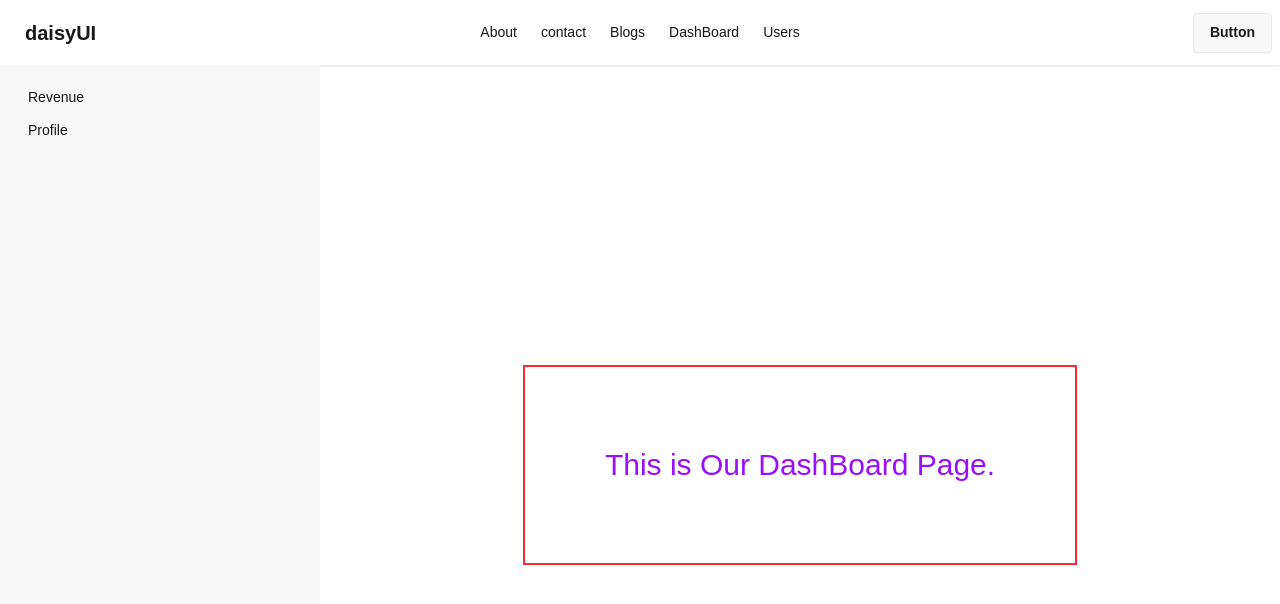
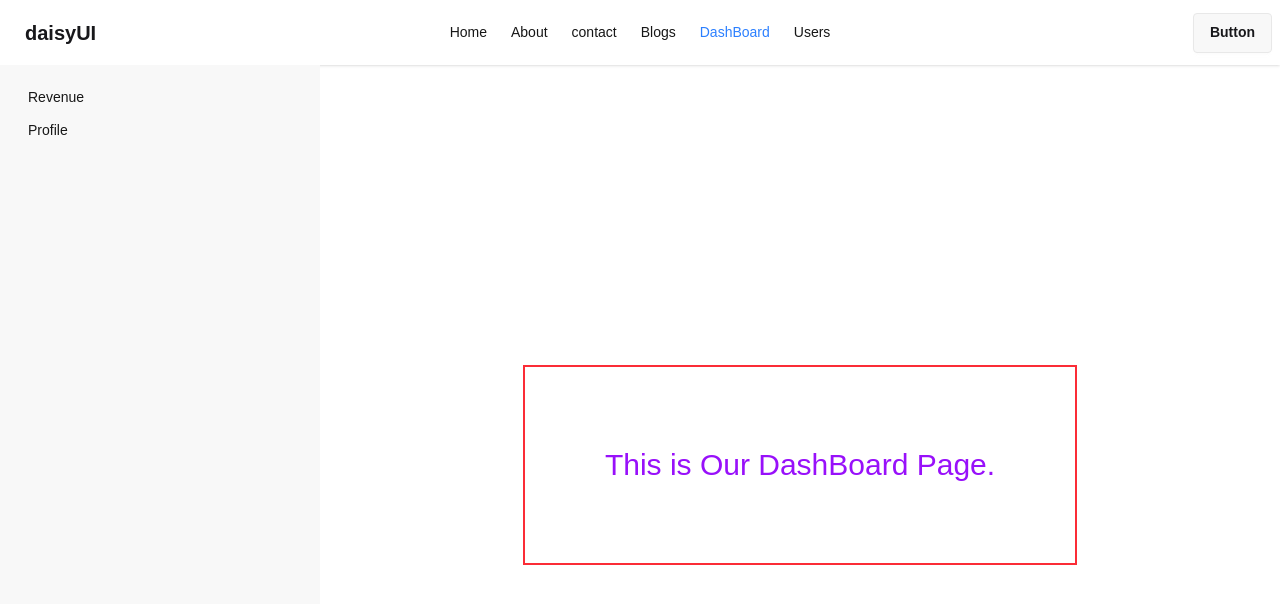
Before and after one commit to ashaasarkaar/my-next-app-repo, a Next.js app: page /dashboard in a window 1280 px wide. Shown: the top 604 px of the page. Built offline with nearby package versions, Linux system fonts and the light colour scheme.

Commit message:
SEO Metadata not found and active link

```diff
--- a/src/app/dashboard/page.jsx
+++ b/src/app/dashboard/page.jsx
@@ -1,4 +1,9 @@
 import React from 'react';
+
+export const metadata = {
+  title: 'My DashBoard',
+  description: '...',
+}
 
 const DashBoardPage = () => {
     return (
--- a/src/app/layout.js
+++ b/src/app/layout.js
@@ -13,7 +13,7 @@ const geistMono = Geist_Mono({
 });
 
 export const metadata = {
-  title: "Create Next App",
+  title: "My Users and Blogs App",
   description: "Generated by create next app",
 };
 
--- /dev/null
+++ b/src/app/not-found.jsx
@@ -0,0 +1,14 @@
+import Link from 'next/link';
+import React from 'react';
+
+const NotFound = () => {
+    return (
+        <div className='border-4 border-amber-400'>
+             <h2>Not Found</h2>
+      <p>Could not find requested resource</p>
+      <Link href='/'>Return Home</Link>
+        </div>
+    );
+};
+
+export default NotFound;
--- a/src/app/page.js
+++ b/src/app/page.js
@@ -1,4 +1,9 @@
 import Image from "next/image";
+
+export const metadata = {
+  title: 'My Blog',
+  description: '...',
+}
 
 export default function Home() {
   return (
--- a/src/app/users/page.jsx
+++ b/src/app/users/page.jsx
@@ -1,5 +1,10 @@
 import Link from 'next/link';
 import React from 'react';
+
+export const metadata = {
+  title: 'All Users',
+  description: 'All Users are here to discuss about this project',
+}
 
 const UsersPage = async () => {
     const res = await fetch('https://jsonplaceholder.typicode.com/users')
--- a/src/components/NavBar.jsx
+++ b/src/components/NavBar.jsx
@@ -1,13 +1,31 @@
+'use client'
 import Link from 'next/link';
+import { usePathname } from 'next/navigation';
 import React from 'react';
 
 const NavBar = () => {
+  const pathName = usePathname()
+  console.log('NavBar Rendered')
+console.log('pathName Here', pathName)
   const links = <>
-     <li><Link href='/about'>About</Link></li>
-     <li><Link href='/contact'>contact</Link></li>
-     <li><Link href='/blogs'>Blogs</Link></li>
-     <li><Link href='/dashboard'>DashBoard</Link></li>
-     <li><Link href='/users'>Users</Link></li>
+      <li><Link className={
+      pathName === '/'
+      ? 'text-blue-500' : ''} href='/'>Home</Link></li>
+     <li><Link className={
+      pathName === '/about'
+      ? 'text-blue-500' : ''} href='/about'>About</Link></li>
+     <li><Link className={
+      pathName === '/contact'
+      ? 'text-blue-500' : ''} href='/contact'>contact</Link></li>
+     <li><Link className={
+      pathName === '/blogs'
+      ? 'text-blue-500' : ''} href='/blogs'>Blogs</Link></li>
+     <li><Link className={
+      pathName === '/dashboard'
+      ? 'text-blue-500' : ''}  href='/dashboard'>DashBoard</Link></li>
+     <li><Link className={
+      pathName === '/users'
+      ? 'text-blue-500' : ''} href='/users'>Users</Link></li>
 
 
   </>
```
